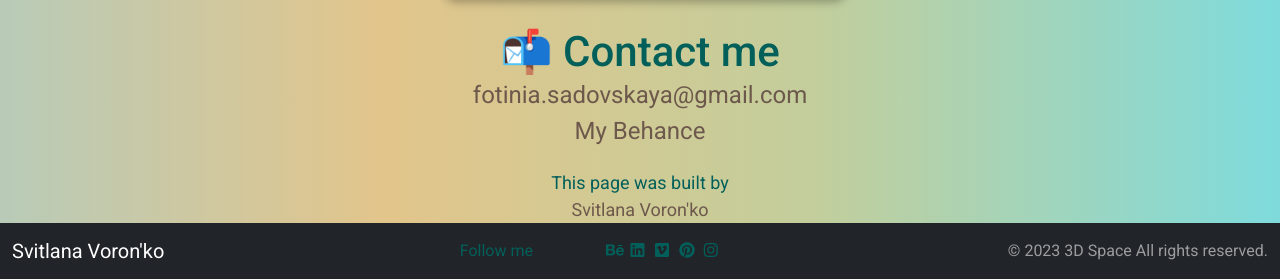
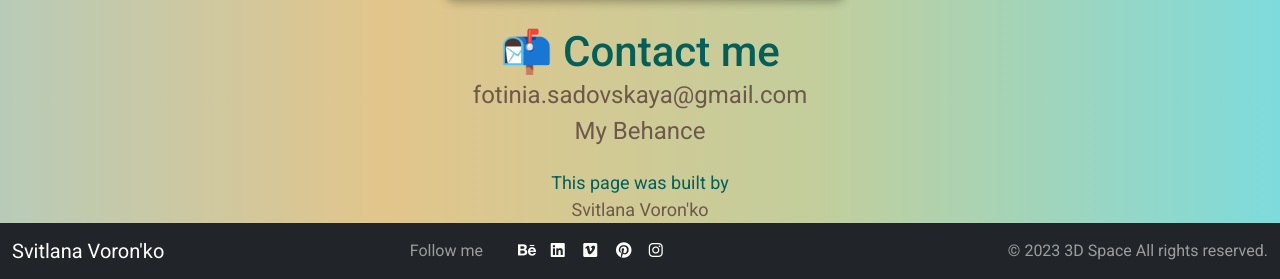
Before and after one commit to fotinia-sadovskaya/PortfolioMain, a website: page about.html in a window 1280 px wide. Shown: the part 1423-1702 px from the top of the page. Drawn offline with nearby package versions, Linux system fonts and the light colour scheme.

Commit message:
Changed navbar footer

```diff
--- a/about.html
+++ b/about.html
@@ -207,61 +207,65 @@
         <a class="navbar-brand" href="#">Svitlana Voron'ko</a>
         <div class="d-flex justify-content-evenly social-network">
           <div class="row">
-              <div class="col-6"
+            <div class="col-3 d-none d-sm-block">
               <span class="navbar-text">
                 Follow me
               </span>
             </div>
-              <div class="col-1"
+            <div class="col-1">
               <a
                 href="https://www.behance.net/fotinia_sadovskaya"
                 target="_blank"
-                   class="learn-more"
+                class="social-network-link"
                 title="Behance about Fotinia Sadovskaya"
               >
-                  <i class="fab fa-behance"></i></a>
+                <i class="fab fa-behance"></i
+              ></a>
             </div>
-              <div class="col-1"
+            <div class="col-1">
               <a
                 href="https://www.linkedin.com/in/fotinia-sadovskaya-361007216/"
                 target="_blank"
-                   class="learn-more"
+                class="social-network-link"
                 title="Linkedin about Fotinia Sadovskaya"
               >
-                 <i class="fab fa-linkedin"></i></a>
+                <i class="fab fa-linkedin"></i
+              ></a>
             </div>
-              <div class="col-1"
+            <div class="col-1">
               <a
                 href="https://vimeo.com/user103470403"
                 target="_blank"
-                   class="learn-more"
+                class="social-network-link"
                 title="Vimeo about Fotinia Sadovskaya"
               >
-                <i class="fab fa-vimeo"></i></a>
+                <i class="fab fa-vimeo"></i
+              ></a>
             </div>
-              <div class="col-1"
+            <div class="col-1">
               <a
                 href="https://www.pinterest.com/fotiniasadovskaya/"
                 target="_blank"
-                 class="learn-more"
+                class="social-network-link"
                 title="Pinterest about Fotinia Sadovskaya"
               >
-              <i class="fab fa-pinterest"></i></a>
+                <i class="fab fa-pinterest"></i
+              ></a>
             </div>
 
-              <div class="col-1"
+            <div class="col-1">
               <a
                 href="https://www.instagram.com/fotinia.sadovskaya/"
                 target="_blank"
-                   class="learn-more"
+                class="social-network-link"
                 title="Instagram about Fotinia Sadovskaya"
               >
-                <i class="fab fa-instagram"></i></a>
-              </div>
-
+                <i class="fab fa-instagram"></i
+              ></a>
             </div>
           </div>
-        <span class="navbar-text  text-center">
+        </div>
+        <span class="navbar-text">
           © 2023 3D Space All rights reserved.
         </span>
       </div>
```
Also changed, not shown: index.html (+13 -9 lines), project.html (+23 -19 lines). Lines whose indentation alone changed are shown as unchanged.
